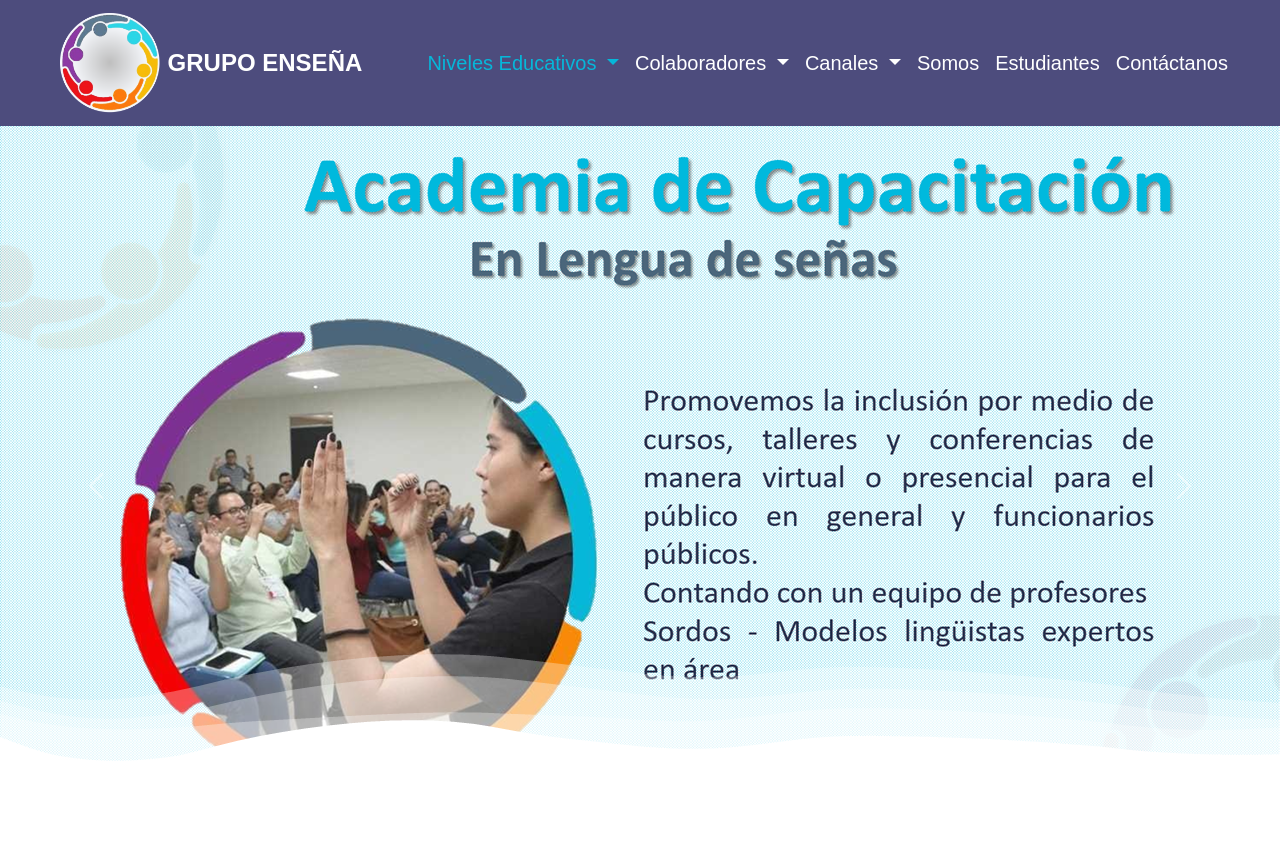
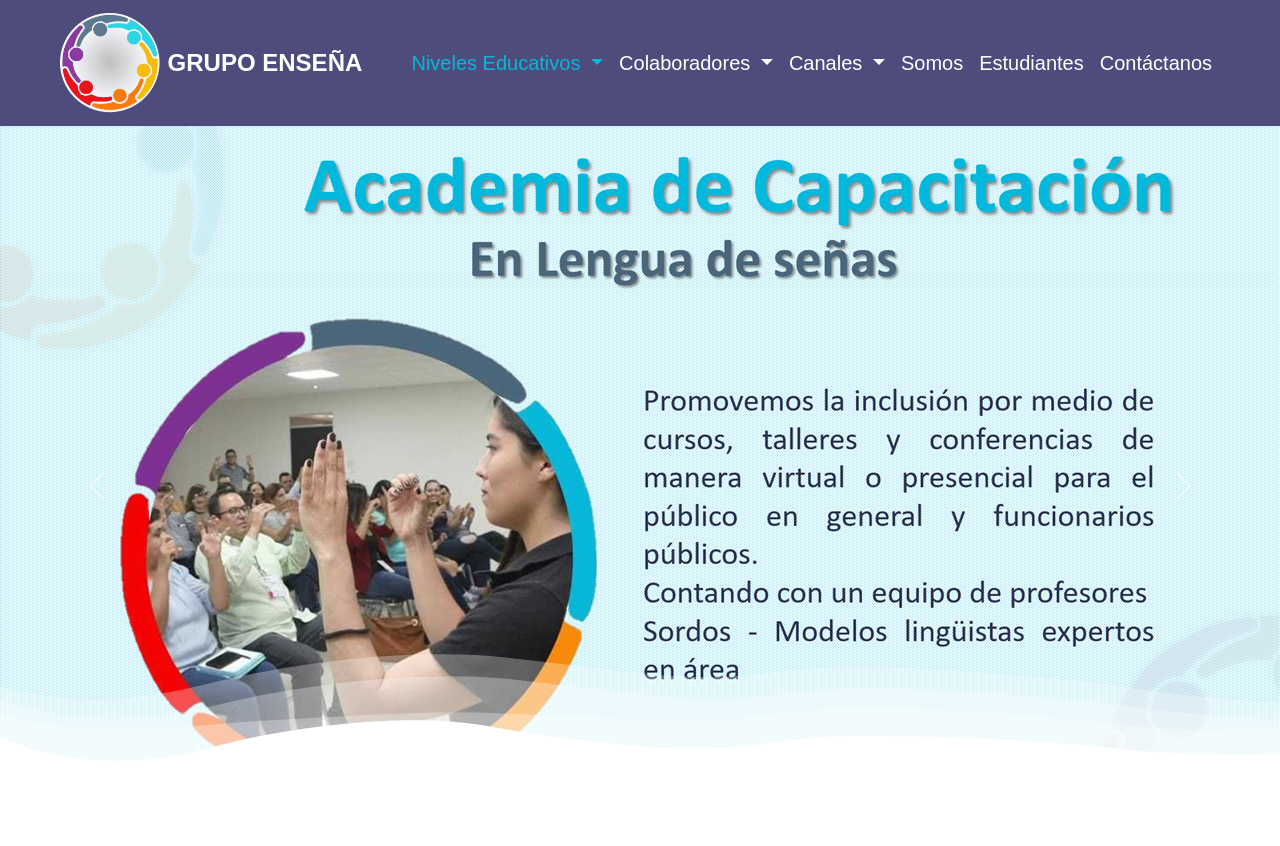
Before and after one commit to pabloskyDev/grupo-ensenia, a PHP site: page / in a window 1280 px wide. Run offline with PHP 8.4, Linux system fonts and the light colour scheme; some web fonts are replaced.

Commit message:
Comentar fondo de pantalla

```diff
--- a/index.html
+++ b/index.html
@@ -13,7 +13,7 @@
   <body>
         <nav class="navbar navbar-expand-lg color-nav">
             <div class="container-fluid">
-                <a class="navbar-brand col-md-4 d-flex align-items-center ps-5" href="#">
+                <a class="navbar-brand col-md-4 d-flex align-items-center ps-5 m-0" href="#">
                     <img src="./img/logoOriginalgris.png" alt="logo" height="100"><span class="ps-2 text-white fs-4 fw-bold">GRUPO ENSEÑA</span></a>
               <button class="navbar-toggler" type="button" data-bs-toggle="collapse" data-bs-target="#navbarSupportedContent" aria-controls="navbarSupportedContent" aria-expanded="false" aria-label="Toggle navigation">
                 <span class="navbar-toggler-icon"></span>
--- a/styles/style.css
+++ b/styles/style.css
@@ -5,7 +5,7 @@
 }
 body{
     font-family: 'Arima', sans-serif;
-    background-image: url(../img/fondoClaro.png);
+    /* background-image: url(../img/fondoClaro.png); */
 }
 .color-nav{
     background-color: #4D4C7D;
```
